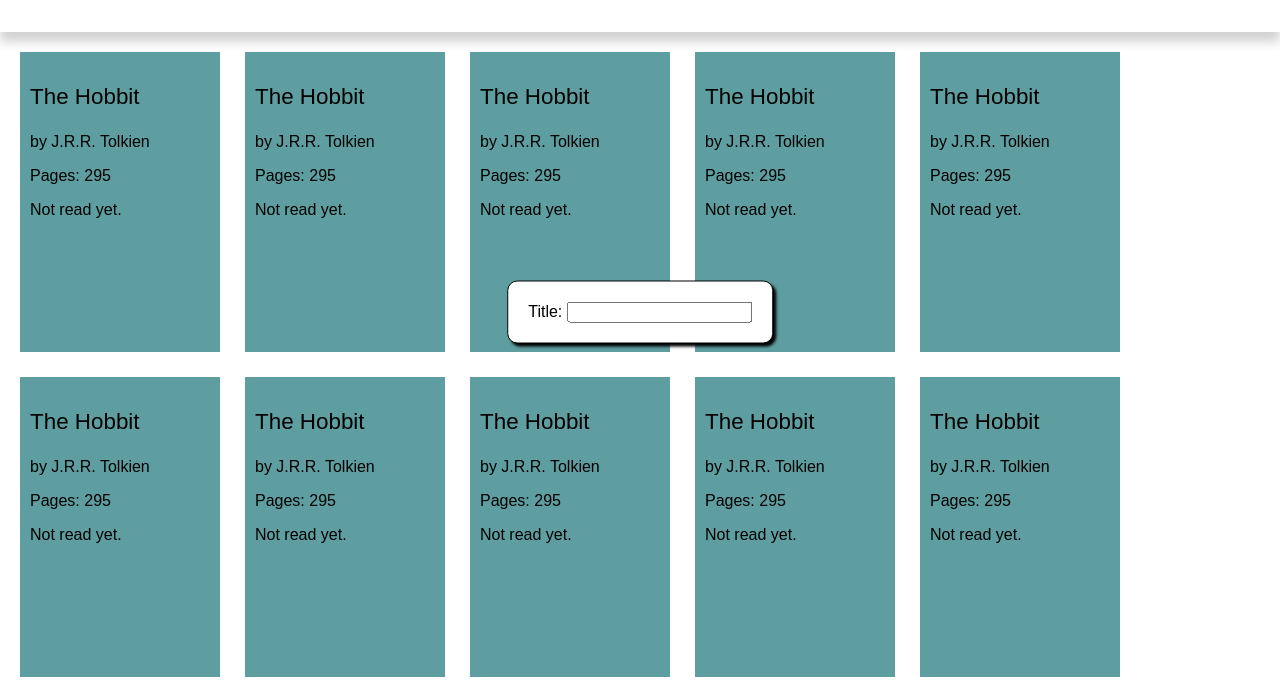
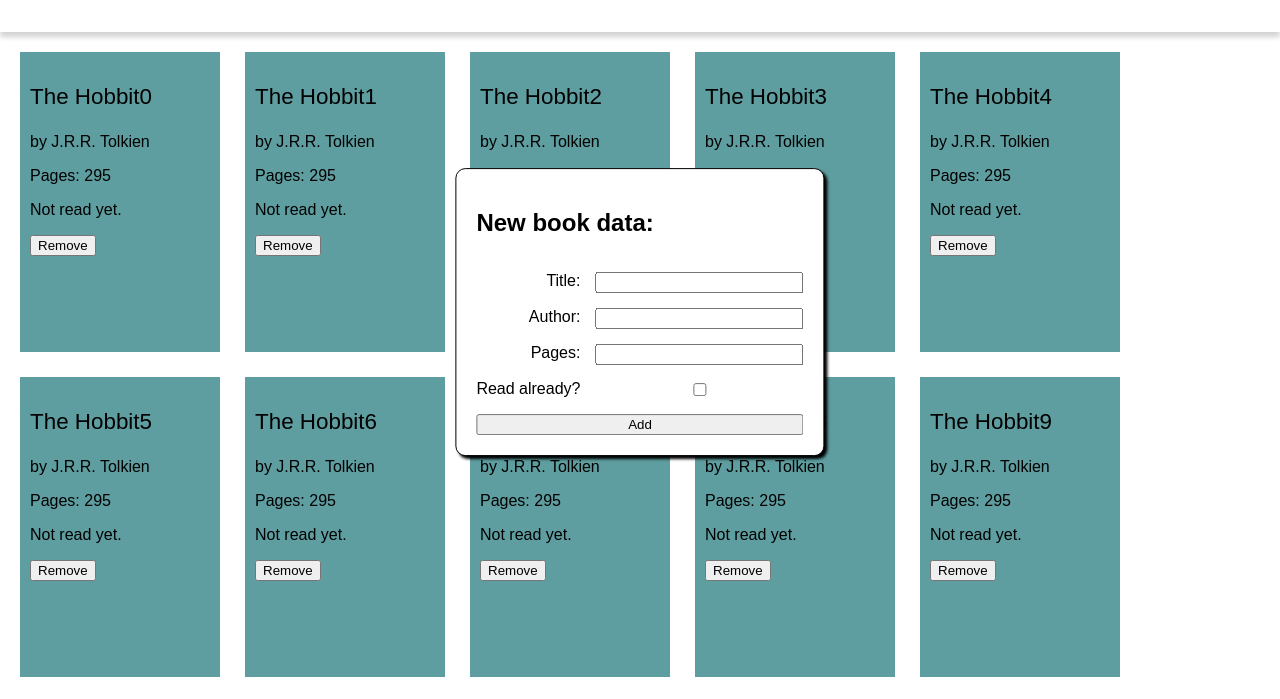
Before and after one commit to i-Portillo/library, a plain HTML site: page index.html in a window 1280 px wide. Both pictures are taken after a click on the button "Add book". Shown: the part 88-787 px from the top of the page. Drawn offline with Linux system fonts and the light colour scheme.

Commit message:
Functionality to add and remove books.

```diff
--- a/index.html
+++ b/index.html
@@ -10,13 +10,22 @@
     <header class="header">
         <h1>My library</h1>
         <button>Add book</button>
-        <div id="book-form">
-            <form action="" method="post">
-                <label for="title">Title: </label>
-                <input type="text" name="title">
-            </form>
-        </div>
     </header>
+    <div id="book-form">
+        <form action="" method="dialog">
+            <h2>New book data:</h2>
+            <label for="title">Title:</label>
+            <input type="text" name="title" id="title-input">
+            <label for="author">Author:</label>
+            <input type="text" name="author" id="author-input">
+            <label for="pages">Pages:</label>
+            <input type="text" name="pages" id="pages-input">
+            <label for="read">Read already?</label>
+            <input type="checkbox" name="read" id="read-input">
+            <button type="button">Add</button>
+        </form>
+
+    </div>
     <main class="container">
 
     </main>
--- a/script.js
+++ b/script.js
@@ -33,6 +33,7 @@ function addBookToLibrary(book) {
 }
 
 function render() {
+    container.innerHTML = '';
     myLibrary.forEach(book => {
         let newBook = document.createElement('div');
         newBook.classList.add('book-card');
@@ -57,23 +58,52 @@ function render() {
         read.textContent = book.read ? "Read." : "Not read yet.";
         newBook.appendChild(read);
 
+        let removeButton = document.createElement('button');
+        removeButton.classList.add('remove-button');
+        removeButton.textContent = "Remove";
+        removeButton.addEventListener('click', (event) => {
+            let bookCard = event.target.parentNode;
+            let removedTitle = bookCard.childNodes[0].textContent;
+            myLibrary = myLibrary.filter(function (obj) {
+                return obj.title !== removedTitle;
+            });
+            render();
+        });
+        newBook.appendChild(removeButton);
+
         container.appendChild(newBook);
     });
 }
 
 function createDummyBooks(n) {
     for (let index = 0; index < n; index++) {
-        myLibrary.push( new Book("The Hobbit", "J.R.R. Tolkien", 295, false) );
+        myLibrary.push( new Book("The Hobbit" + index, "J.R.R. Tolkien", 295, false) );
     }
 }
 
-// Button functionality
+const formContainer = document.querySelector("#book-form");
+const newBookButton = document.querySelector(".header button");
+const addBookButton = document.querySelector("#book-form button");
+const titleInput = document.querySelector("#title-input");
+const authorInput = document.querySelector("#author-input");
+const pagesInput = document.querySelector("#pages-input");
+const readInput = document.querySelector("#read-input");
 
-const formContainer = document.querySelector("#book-form");
-
-const newBookButton = document.querySelector(".header button");
 newBookButton.addEventListener('click', () => {
     formContainer.style.display = "block";
+});
+
+addBookButton.addEventListener('click', () => {
+    addBookToLibrary(new Book(titleInput.value,
+                              authorInput.value,
+                              pagesInput.value,
+                              readInput.checked));
+    render();
+    titleInput.value = "";
+    authorInput.value = "";
+    pagesInput.value = "";
+    readInput.value = "";
+    formContainer.style.display = "none";
 });
 
 
--- a/styles.css
+++ b/styles.css
@@ -4,11 +4,14 @@ body, html {
 }
 
 .header {
-    box-shadow: 0px 10px 10px lightgray;
+    background-color: #fff;
+    box-shadow: 0px 5px 5px lightgray;
     display: flex;
     justify-content: space-between;
     padding: 20px;
     align-items: center;
+    position: sticky;
+    top: 0;
 }
 
 .header button {
@@ -20,15 +23,40 @@ body, html {
 
 #book-form {
     display: none;
+
     position: fixed;
     top: 50%;
     left: 50%;
     transform: translate(-50%, -50%);
+
     background-color: white;
     padding: 20px;
     box-shadow: 3px 3px 3px black;
     border: 1px solid black;
     border-radius: 10px;
+}
+
+#book-form form {
+    display: grid;
+    grid-template-columns: 1fr 2fr;
+    gap: 15px;
+}
+
+#book-form h2 {
+    grid-column: 1 / 3;
+}
+
+#book-form label {
+    grid-column: 1 / 2;
+    text-align: end;
+}
+
+#book-form input {
+    grid-column: 2 / 3;
+}
+
+#book-form button {
+    grid-column: 1 / 3;
 }
 
 .container {
@@ -37,6 +65,7 @@ body, html {
     gap: 25px;
 
     padding: 20px;
+    overflow: auto;
 }
 
 .book-card {
```
